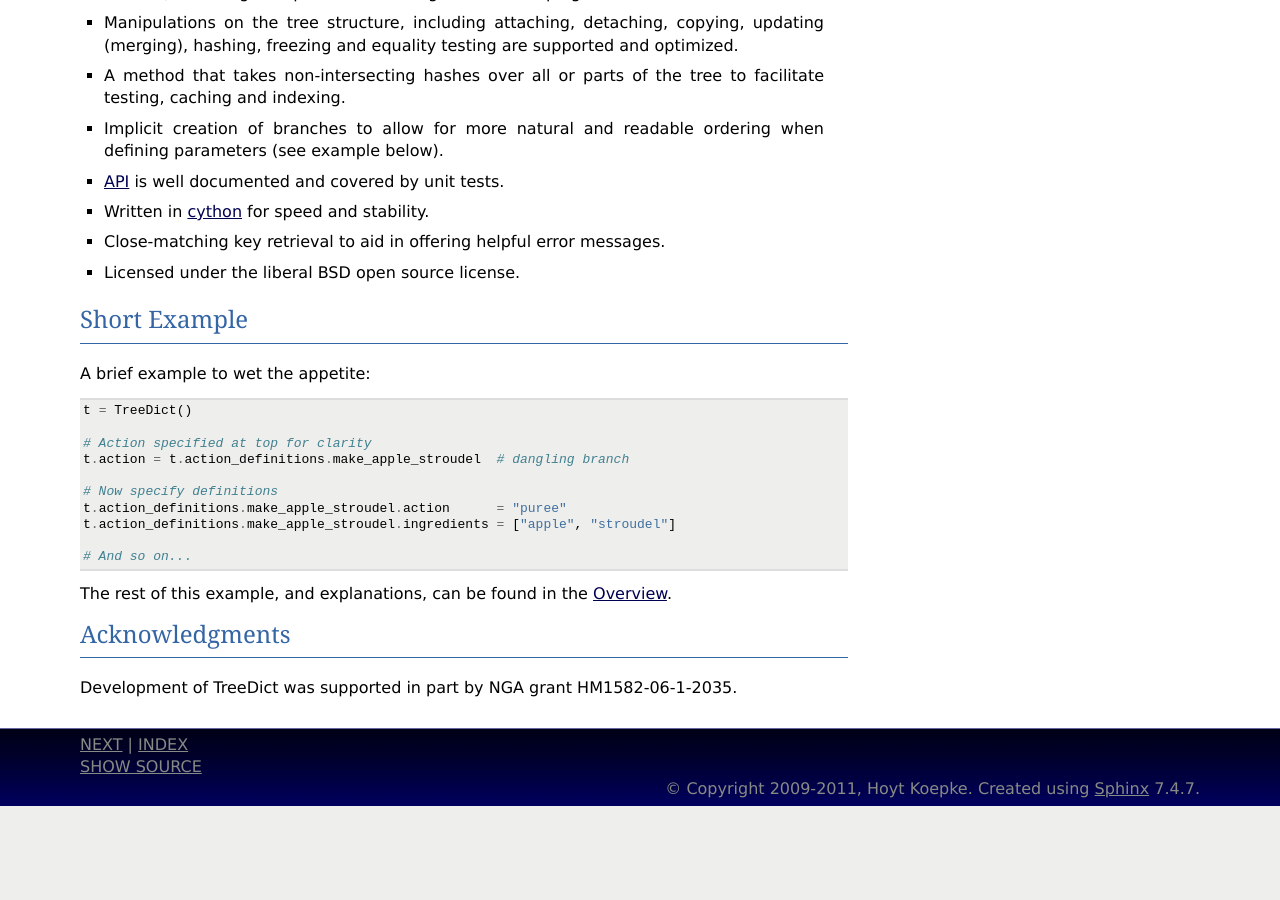
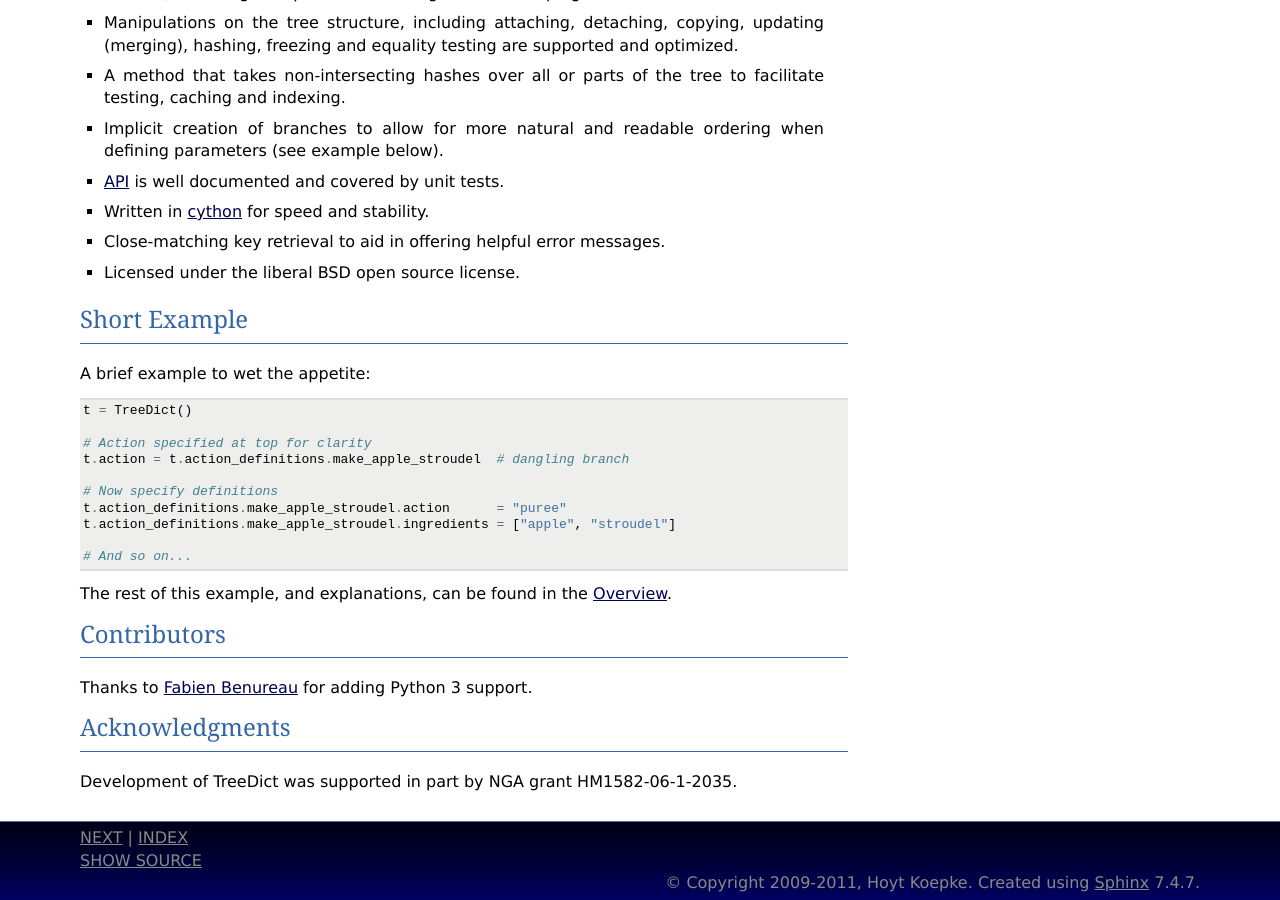
Before and after one commit to hoytak/treedict, a Sphinx documentation site: the page built from doc/index.rst, in a window 1280 px wide and 900 px high, scrolled down 596 px. Built offline with Sphinx 7.4.7, drawn with Linux system fonts in a browser that asks for light colours; before the commit the page ends 1402 px from its top, so only the background shows below that.

Commit message:
Changed documentation to acknowlege contributors.

```diff
--- a/doc/index.rst
+++ b/doc/index.rst
@@ -68,6 +68,12 @@ A brief example to wet the appetite::
 The rest of this example, and explanations, can be found in the
 :ref:`overview`.
 
+Contributors
+------------
+
+Thanks to `Fabien Benureau <http://flowers.inria.fr/>`_ for adding
+Python 3 support.
+
 Acknowledgments
 ----------------
 
--- a/setup.py
+++ b/setup.py
@@ -42,6 +42,7 @@ classifiers = [
     'License :: OSI Approved :: BSD License',
     'Operating System :: OS Independent',
     'Programming Language :: Python',
+    'Programming Language :: Python :: 3',
     'Programming Language :: Cython',
     'Programming Language :: C',
     'Topic :: Scientific/Engineering',
```
